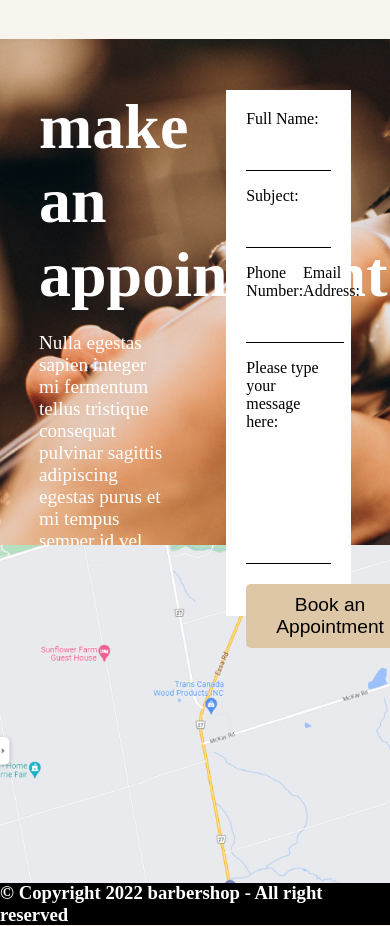
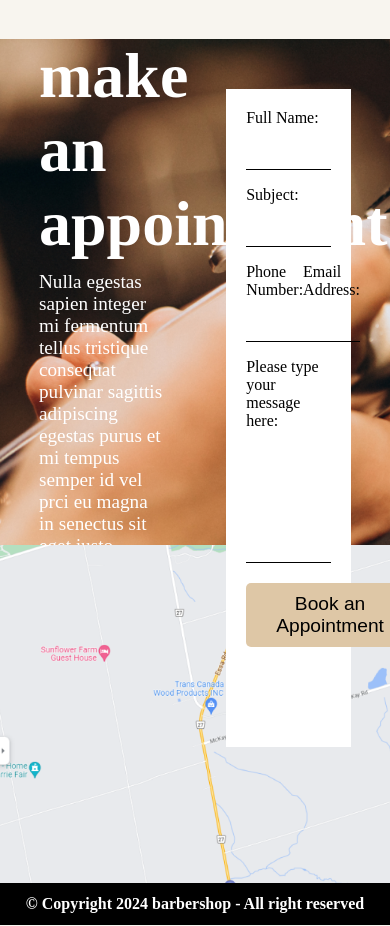
Before and after one commit to ElAmirr/barbershop-app, a website: page public/index.html in a window 390 px wide. Shown: the part 3759-4685 px from the top of the page. Drawn offline with nearby package versions, Linux system fonts and the light colour scheme.

Commit message:
adjust small screen ui

```diff
--- a/public/css/styles.css
+++ b/public/css/styles.css
@@ -498,9 +498,9 @@ input, textarea {
     justify-content: space-between;
 }
 
-.phone,
-.email {
-    width: 48%;
+.phone-forme .email-forme {
+    width: 49%;
+    margin-right: 10px;
 }
 
 button {
@@ -531,6 +531,7 @@ button {
     height: 5vh;
     background-color: #000;
     display: flex;
+    justify-content: center;
     align-items: center;
 }
 
@@ -538,8 +539,9 @@ button {
     display: flex;
 }
 
-.footer h3 {
+.footer-border h3 {
     color: #fff;
+    font-size: 1em;
 }
 
 
@@ -610,4 +612,24 @@ button {
         top: -15%;
     }
 
+    .hero-content {
+        height: 100%;
+    }
+
+    .appointement-form {
+        margin-top: 50px;
+    }
+
+    .phone-box, .email-box {
+        height:50px ;
+        width: 50px;
+    }
+    .phone-box img, .email-box img {
+        width: 50%;
+    }
+
+    .hero-text-content p {
+        margin: 10px 0;
+    }
+
 }
--- a/public/index.html
+++ b/public/index.html
@@ -236,12 +236,7 @@
     <section class="footer">
         <div class="map"></div>
         <div class="footer-border">
-            <h3>© Copyright 2022 barbershop - All right reserved</h3>
-            <div class="social-media">
-                <i class="fa-brands fa-instagram"></i>
-                <i class="fa-brands fa-facebook"></i>
-                <i class="fa-brands fa-pinterest"></i>
-            </div>
+            <h3>© Copyright 2024 barbershop - All right reserved</h3>
         </div>
     </section>
 </body>
```
